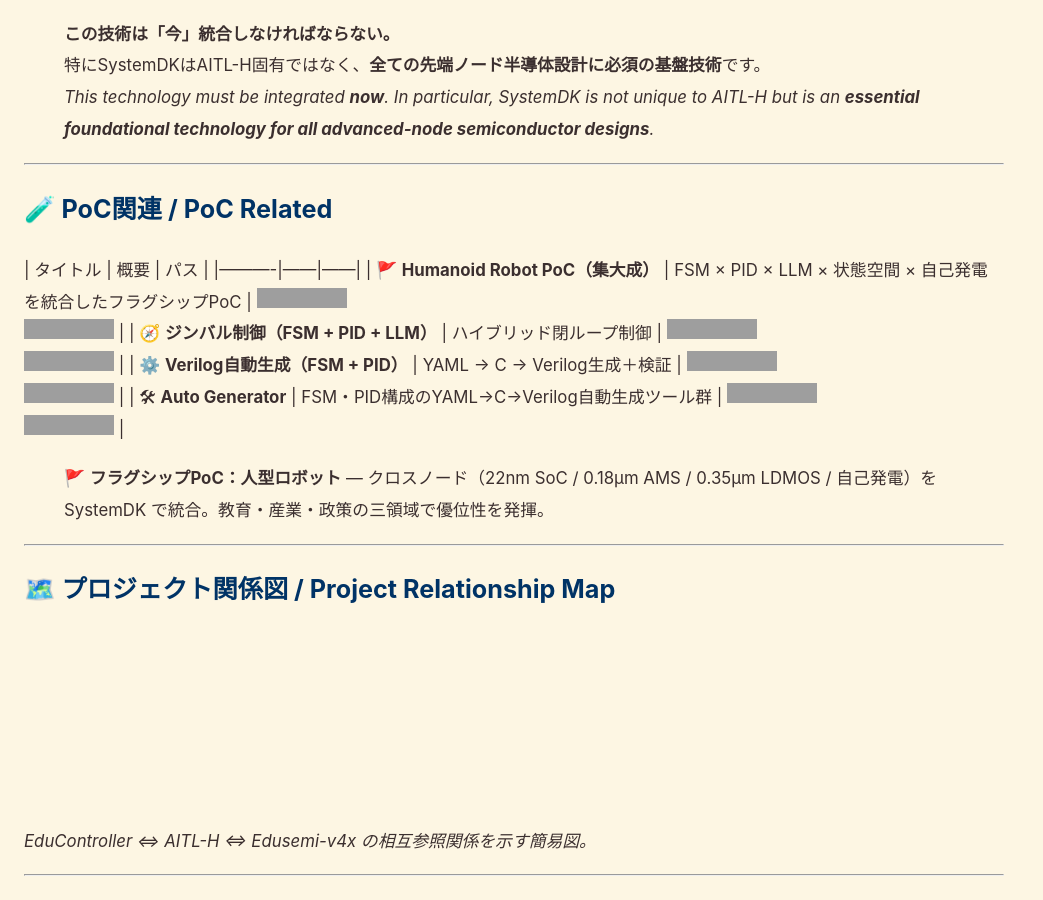
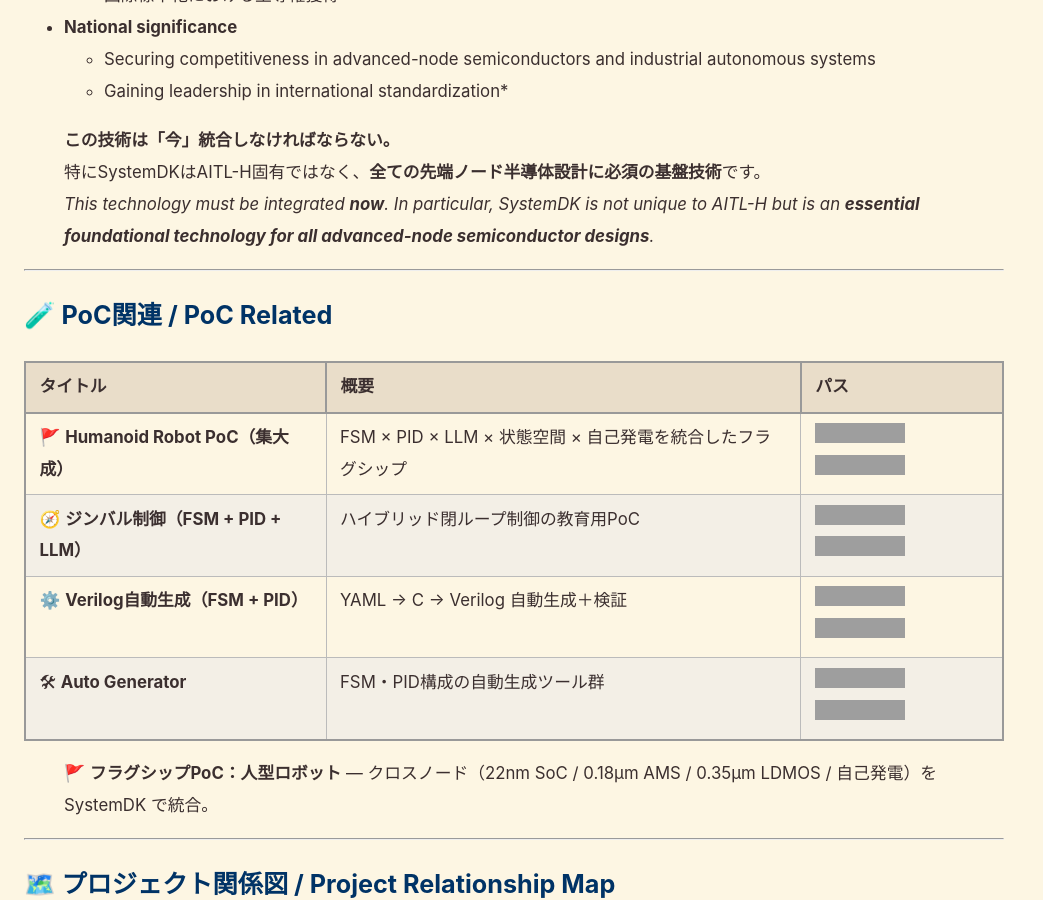
Before and after one commit to Samizo-AITL/AITL-H, a Jekyll site: the page built from index.md, in a window 1280 px wide and 900 px high, scrolled down 4049 px, cut to the strip 0-900 px from the top of the window. Shown: the whole strip, without its empty margins (0-1043 px from the left). Built offline with Jekyll 4.4.1, drawn with Linux system fonts in a browser that asks for light colours; some of the changed text lies outside the part shown; grey boxes are pictures that could not be loaded.

Commit message:
Update index.md

```diff
--- a/index.md
+++ b/index.md
@@ -20,9 +20,10 @@
 ---
 
 ## 🆕 最新情報 / Update Log
+
 | 日付 | 更新内容 / Update | 参照 |
-|-----|-------------------|------|
-| 2025-08-25 | 🚩 **Humanoid Robot PoC（集大成）** をトップに追加 | [PoCページ](./PoC/humanoid/) |
+|------|-------------------|------|
+| 2025-08-25 | 🚩 Humanoid Robot PoC（集大成）をトップに追加 | [PoCページ](./PoC/humanoid/) |
 | 2025-08-25 | 📑 PoCレポート3本（PWM Ripple / Thermal / Mission Energy）公開 | [Docs Index](./PoC/humanoid/docs/) |
 | 2025-08-25 | 🎤 発表用スライド雛形を追加 | [Slides](./PoC/humanoid/docs/flagship_poc_slides.md) |
 
@@ -125,14 +126,15 @@
 ---
 
 ## 🧪 PoC関連 / PoC Related
+
 | タイトル | 概要 | パス |
-|----------|------|------|
-| 🚩 **Humanoid Robot PoC（集大成）** | FSM × PID × LLM × 状態空間 × 自己発電を統合したフラグシップPoC | [![View Manual](https://img.shields.io/badge/View-Manual-brightgreen?logo=github)](./PoC/humanoid/) <br>[![View Repo](https://img.shields.io/badge/View-Repo-blue?logo=github)](https://github.com/Samizo-AITL/AITL-H/tree/main/PoC/humanoid) |
-| 🧭 **ジンバル制御（FSM + PID + LLM）** | ハイブリッド閉ループ制御 | [![View Manual](https://img.shields.io/badge/View-Manual-brightgreen?logo=github)](./PoC/gimbal_control/) <br>[![View Repo](https://img.shields.io/badge/View-Repo-blue?logo=github)](https://github.com/Samizo-AITL/AITL-H/tree/main/PoC/gimbal_control) |
-| ⚙️ **Verilog自動生成（FSM + PID）** | YAML → C → Verilog生成＋検証 | [![View Manual](https://img.shields.io/badge/View-Manual-brightgreen?logo=github)](./PoC/verilog_demo/) <br>[![View Repo](https://img.shields.io/badge/View-Repo-blue?logo=github)](https://github.com/Samizo-AITL/AITL-H/tree/main/PoC/verilog_demo) |
-| 🛠 **Auto Generator** | FSM・PID構成のYAML→C→Verilog自動生成ツール群 | [![View Manual](https://img.shields.io/badge/View-Manual-brightgreen?logo=github)](./PoC/auto_generator/) <br>[![View Repo](https://img.shields.io/badge/View-Repo-blue?logo=github)](https://github.com/Samizo-AITL/AITL-H/tree/main/PoC/auto_generator) |
+|---|---|---|
+| 🚩 **Humanoid Robot PoC（集大成）** | FSM × PID × LLM × 状態空間 × 自己発電を統合したフラグシップ | [![View Manual](https://img.shields.io/badge/View-Manual-brightgreen?logo=github)](./PoC/humanoid/) [![View Repo](https://img.shields.io/badge/View-Repo-blue?logo=github)](https://github.com/Samizo-AITL/AITL-H/tree/main/PoC/humanoid) |
+| 🧭 **ジンバル制御（FSM + PID + LLM）** | ハイブリッド閉ループ制御の教育用PoC | [![View Manual](https://img.shields.io/badge/View-Manual-brightgreen?logo=github)](./PoC/gimbal_control/) [![View Repo](https://img.shields.io/badge/View-Repo-blue?logo=github)](https://github.com/Samizo-AITL/AITL-H/tree/main/PoC/gimbal_control) |
+| ⚙️ **Verilog自動生成（FSM + PID）** | YAML → C → Verilog 自動生成＋検証 | [![View Manual](https://img.shields.io/badge/View-Manual-brightgreen?logo=github)](./PoC/verilog_demo/) [![View Repo](https://img.shields.io/badge/View-Repo-blue?logo=github)](https://github.com/Samizo-AITL/AITL-H/tree/main/PoC/verilog_demo) |
+| 🛠 **Auto Generator** | FSM・PID構成の自動生成ツール群 | [![View Manual](https://img.shields.io/badge/View-Manual-brightgreen?logo=github)](./PoC/auto_generator/) [![View Repo](https://img.shields.io/badge/View-Repo-blue?logo=github)](https://github.com/Samizo-AITL/AITL-H/tree/main/PoC/auto_generator) |
 
-> 🚩 **フラグシップPoC：人型ロボット** — クロスノード（22nm SoC / 0.18µm AMS / 0.35µm LDMOS / 自己発電）を SystemDK で統合。教育・産業・政策の三領域で優位性を発揮。
+> 🚩 **フラグシップPoC：人型ロボット** — クロスノード（22nm SoC / 0.18µm AMS / 0.35µm LDMOS / 自己発電）を SystemDK で統合。
 
 ---
 
```
